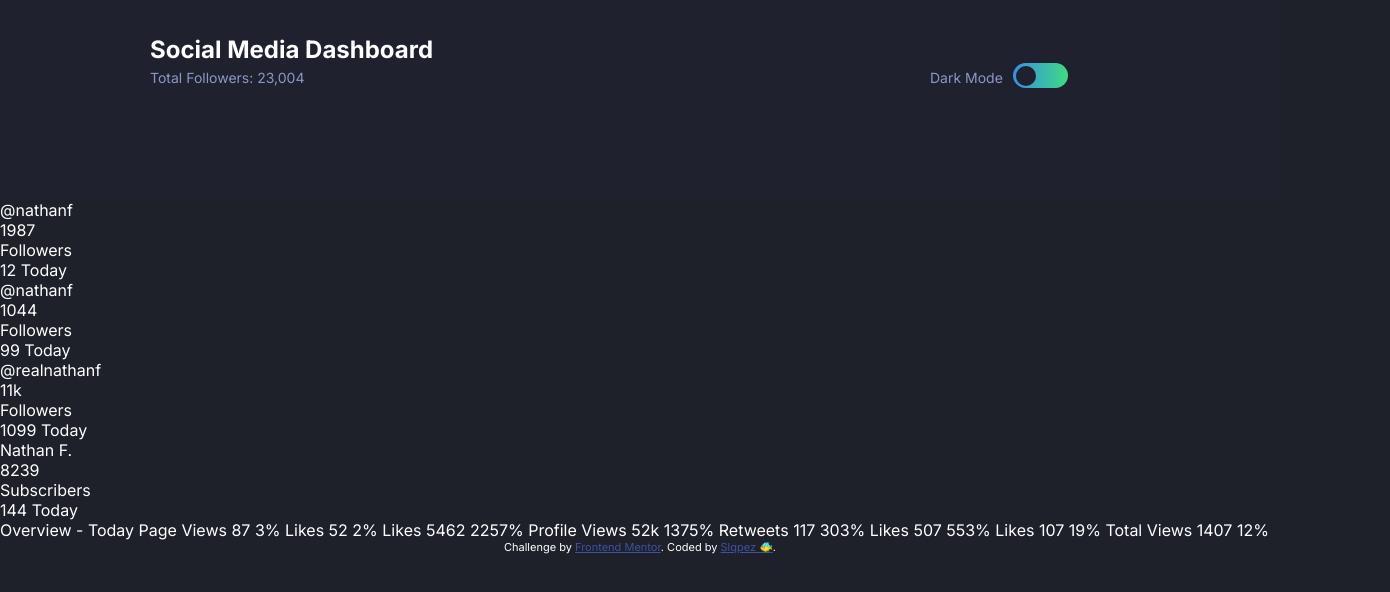
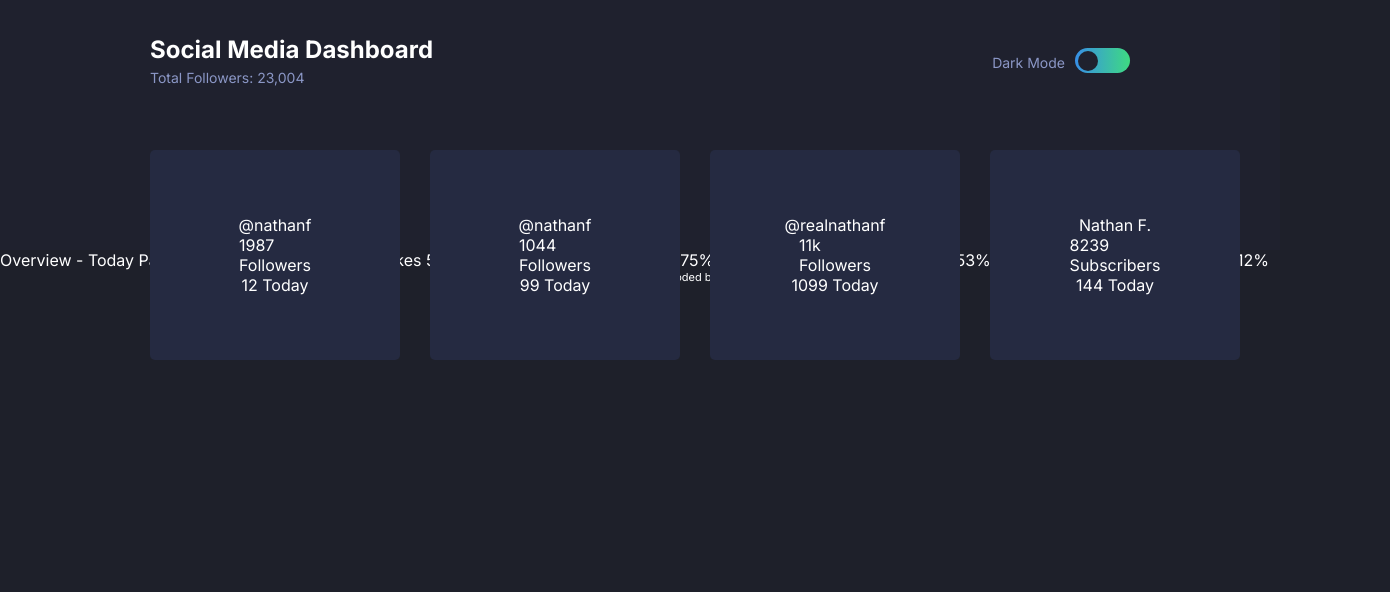
Before and after one commit to slqpez/social-media-dashboard, a plain HTML site: page index.html in a window 1280 px wide. Shown: the whole page, 1390 px wide, since content can reach past the window. Drawn offline with Linux system fonts and the light colour scheme.

Commit message:
cards sizes.

```diff
--- a/styles/main.css
+++ b/styles/main.css
@@ -13,7 +13,7 @@ header {
   background: hsl(232, 19%, 15%);
   display: flex;
   justify-content: space-between;
-  height: 200px;
+  height: 250px;
   padding: 35px 150px 0px 150px;
 }
 header h1 {
@@ -30,14 +30,16 @@ header p {
 .switch-theme {
   display: flex;
   width: 200px;
-  height: 80px;
+  height: 50px;
   gap: 10px;
+  justify-content: flex-end;
   align-items: center;
 }
 
 .switch-theme p {
   font-size: 14px;
   font-weight: 400;
+
   color: hsl(228, 34%, 66%);
 }
 .toggle {
@@ -60,3 +62,21 @@ header p {
   border-radius: 50%;
   cursor: pointer;
 }
+
+.stats-grid {
+  display: flex;
+  position: absolute;
+  top: 150px;
+  padding: 0 150px;
+  gap: 30px;
+}
+.stats-item {
+  width: 250px;
+  height: 210px;
+  background-color: hsl(228, 28%, 20%);
+  border-radius: 5px;
+  display: flex;
+  flex-direction: column;
+  justify-content: center;
+  align-items: center;
+}
```
